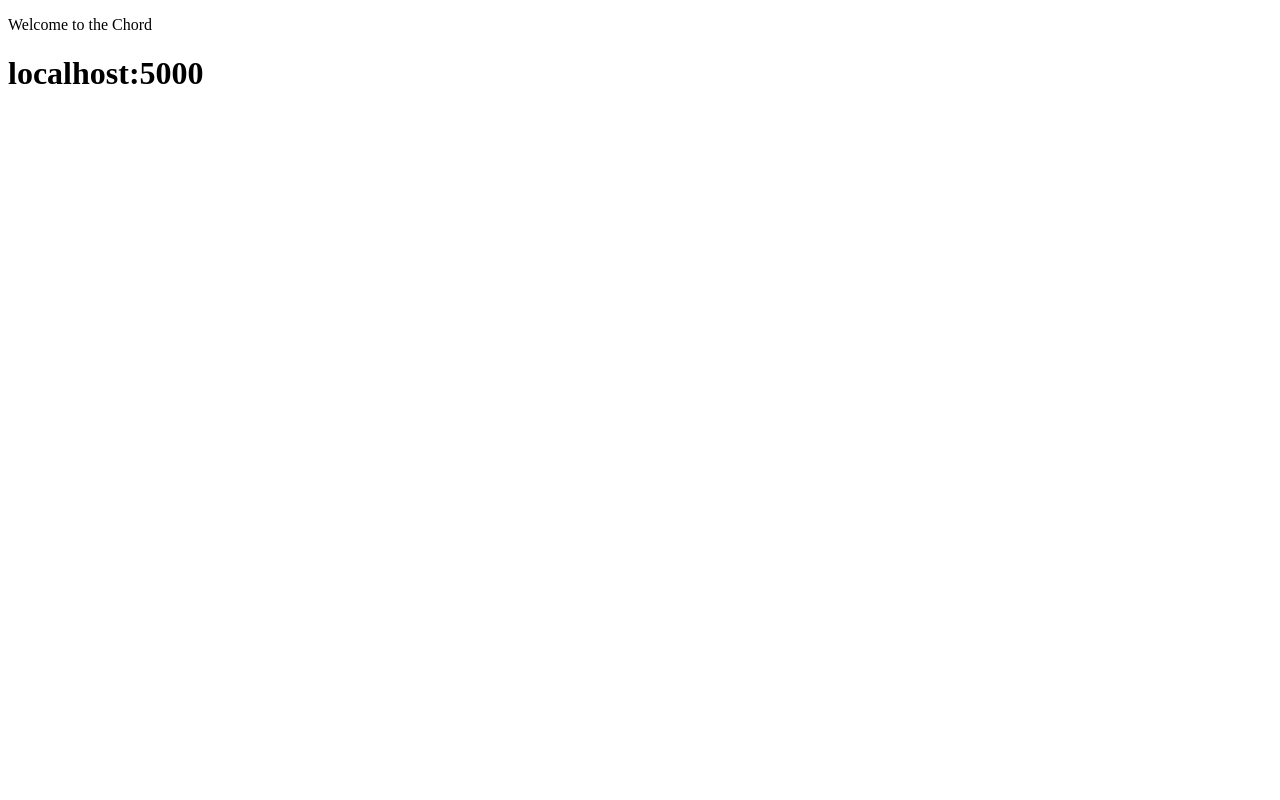
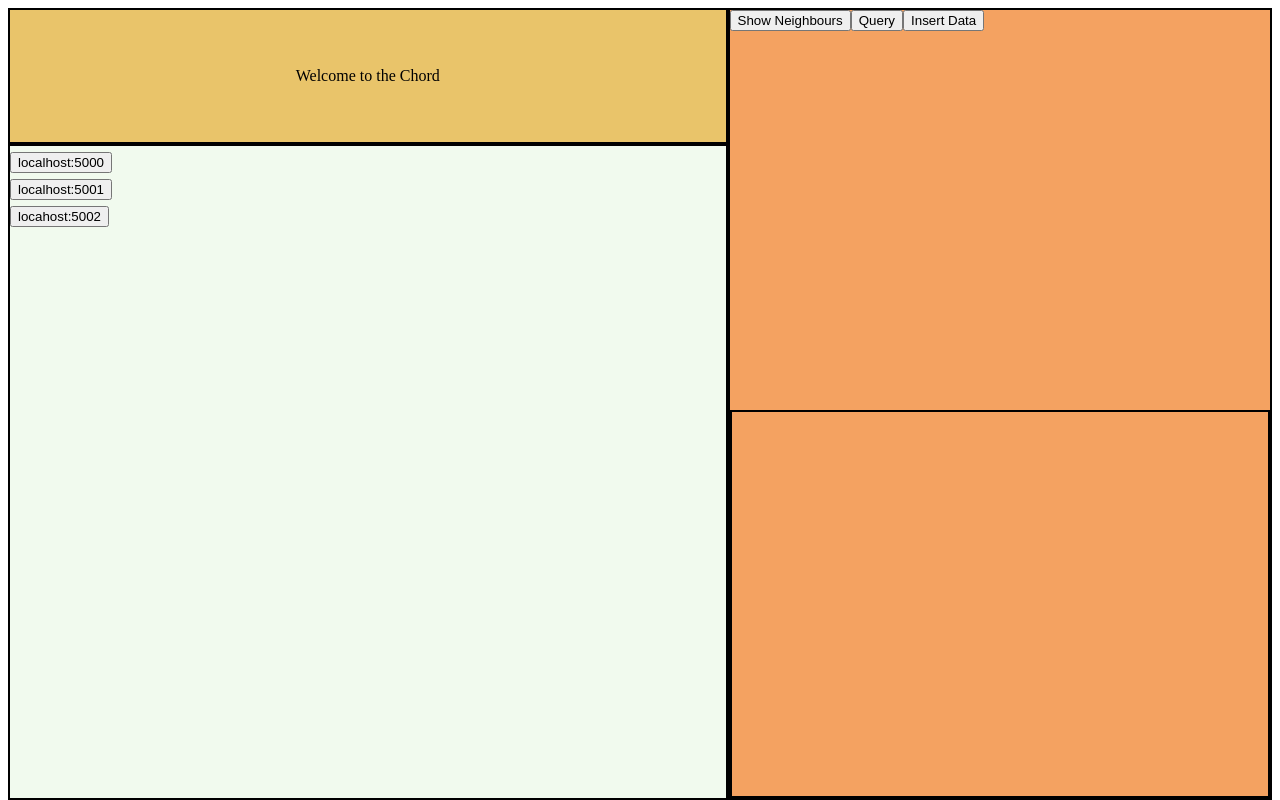
Before and after one commit to ktrip96/chord, a React (Create React App) app in the folder client/: page / in a window 1280 px wide. Built offline with nearby package versions, Linux system fonts and the light colour scheme; no server answers.

Commit message:
Added functionalities buttons

```diff
--- a/client/package.json
+++ b/client/package.json
@@ -8,9 +8,11 @@
     "@testing-library/user-event": "^12.8.3",
     "react": "^17.0.1",
     "react-dom": "^17.0.1",
+    "react-flow-renderer": "^9.2.0",
     "react-scripts": "4.0.3",
     "socket.io": "^4.0.0",
     "socket.io-client": "^4.0.0",
+    "styled-components": "^5.2.1",
     "web-vitals": "^1.1.0"
   },
   "scripts": {
--- a/client/src/components/Chord.js
+++ b/client/src/components/Chord.js
@@ -1,62 +1,97 @@
 import React, { useEffect, useState } from 'react'
 import io from 'socket.io-client'
+import styled from 'styled-components'
+import Graph from './Graph'
+import Menu from './Menu'
+
+//  ***  Styling ***
+
+const GeneralGrid = styled.div`
+  display: grid;
+  width: 100%;
+  height: 98vh;
+  grid-template-areas:
+    'h h h h m m'
+    'g g g g m m'
+    'g g g g m m'
+    'g g g g m m'
+    'g g g g m m'
+    'g g g g m m';
+`
+const GraphGrid = styled.div`
+  border: 2px solid black;
+  font-size: 24px;
+  background-color: #f1faee;
+  grid-area: g;
+`
+
+const HeaderGrid = styled.div`
+  border: 2px solid black;
+  background-color: #e9c46a;
+  grid-area: h;
+  display: flex;
+  align-items: center;
+  justify-content: center;
+`
+
+const MenuGrid = styled.div`
+  border: 2px solid black;
+  background-color: #f4a261;
+  grid-area: m;
+`
 
 export default function Chord() {
   // eslint-disable-next-line
   const [serverPort, setServerPort] = useState(5000)
-  const [portArray, setPortArray] = useState([{ ip: 'localhost:5000' }])
+  const [portArray, setPortArray] = useState([
+    { ip: 'localhost:5000' },
+    { ip: 'localhost:5001' },
+    { ip: 'locahost:5002' },
+  ])
 
-  useEffect(() => {
-    let socket = io(`http://localhost:${serverPort}`)
+  // useEffect(() => {
+  //   let socket = io(`http://localhost:${serverPort}`)
 
-    socket.emit('FRONT_initialise', { message: 'hello' })
-    socket.on('FRONT_send_data', ({ ME }) => {
-      console.log({ ME })
-    })
+  //   socket.emit('FRONT_initialise', { message: 'hello' })
+  //   socket.on('FRONT_send_data', (response) => {
+  //     console.log(response)
+  //   })
 
-    socket.on('FRONT_join', ({ join_ip_port }) => {
-      // TODO
-      // θέλει προσοχή, γιατί αν είμαι στον κόμβο 5001, το socket.on αφορά το socket
-      // του 5002, και έχει δεν ακούω τον boostrap
-      // Πρέπει κάπου να κρατήσω
-      console.log(`${join_ip_port} joined the chord`)
-      setPortArray([...portArray, { ip: join_ip_port }])
-      // κάνε update το array που κρατάει τα nodes που είναι αποθηκευμένα στο chord
-    })
+  //   socket.on('FRONT_join', ({ joiner }) => {
+  //     // TODO
+  //     // θέλει προσοχή, γιατί αν είμαι στον κόμβο 5001, το socket.on αφορά το socket
+  //     // του 5002, και έχει δεν ακούω τον boostrap
+  //     // Πρέπει κάπου να κρατήσω το socket που άνοιξα με το bootstrap
+  //     console.log(`${joiner} joined the chord`)
+  //     setPortArray([...portArray, { ip: joiner }])
+  //     // κάνε update το array που κρατάει τα nodes που είναι αποθηκευμένα στο chord
+  //   })
 
-    // TODO
-    // socket.on('FRONT_depart', ({}) => {
+  //   // TODO
+  //   // socket.on('FRONT_depart', ({}) => {
 
-    //   // κάνε update το array που κρατάει τα nodes που είναι αποθηκευμένα στο chord
-    // })
-  }, [serverPort])
+  //   //   // κάνε update το array που κρατάει τα nodes που είναι αποθηκευμένα στο chord
+  //   // })
+  // }, [serverPort])
 
-  const chordRender = portArray.map(({ ip }) => <h1>{ip}</h1>)
-  console.log('State is:', portArray)
+  const chordRender = portArray.map(({ ip }, k) => (
+    <div key={k}>
+      <button onClick={(e) => setServerPort(e.target.innerText.slice(-4))}>
+        {ip}
+      </button>
+    </div>
+  ))
+
   return (
-    <div>
-      <p>Welcome to the Chord</p>
-      {chordRender}
-    </div>
+    <GeneralGrid>
+      <HeaderGrid>Welcome to the Chord</HeaderGrid>
+      <GraphGrid>
+        {chordRender}
+        {/* <Graph /> */}
+      </GraphGrid>
+      <MenuGrid>
+        <Menu ip={serverPort} />
+      </MenuGrid>
+    </GeneralGrid>
   )
 }
-
-/**
- * console.log('JOIN')
- *  //* Κώδικας Front
-    socket.on('FRONT_initialise', () => {
-      socket.emit('FRONT_send_data', { ME })
-      front_socket = socket
-    })
-
-     // Kάθε φορά που κάνει κάποιος join στον Bootstrap
-      // στείλε στο Front το αντίστοιχο event.
-      front_socket && front_socket.emit('FRONT_join', { join_ip_port })
-
-
-    //* Κώδικας Front
-    socket.on('FRONT_initialise', () => {
-      socket.emit('FRONT_send_data', { ME })
-    })
-
- */
--- /dev/null
+++ b/client/src/components/Functionalities.js
@@ -0,0 +1,81 @@
+import React, { useState } from 'react'
+import styled from 'styled-components'
+
+const FuncGrid = styled.div`
+  height: 50vh;
+`
+
+export default function Functionalities({ setResult, ip }) {
+  const [showQuery, setShowQuery] = useState(false)
+  const [queryValue, setQueryValue] = useState('')
+  const [showInsert, setShowInsert] = useState(false)
+  const [insertValue, setInsertValue] = useState('')
+
+  return (
+    <FuncGrid>
+      {/* Show neighboors */}
+      <button
+        onClick={() => {
+          let result = `The neighboors of ${ip} are: `
+          setResult(result)
+        }}
+      >
+        Show Neighbours
+      </button>
+
+      {/* Query */}
+
+      <button
+        onClick={() => {
+          setShowQuery((value) => !value)
+        }}
+      >
+        {showQuery ? 'Hide Query Input' : 'Query'}
+      </button>
+      {showQuery && (
+        <form
+          onSubmit={(e) => {
+            e.preventDefault()
+            let result = `I run query for ${ip} looking for ${queryValue}`
+            setResult(result)
+          }}
+        >
+          <input
+            onChange={(e) => setQueryValue(e.target.value)}
+            type='text'
+            value={queryValue}
+            placeholder='Type a value to search'
+          />
+          <button type='submit'>Submit Query</button>
+        </form>
+      )}
+
+      {/* Insert */}
+
+      <button
+        onClick={() => {
+          setShowInsert((value) => !value)
+        }}
+      >
+        {showInsert ? 'Hide Insert Input' : 'Insert Data '}
+      </button>
+      {showInsert && (
+        <form
+          onSubmit={(e) => {
+            e.preventDefault()
+            let result = `I run insert for ${ip} inserting ${insertValue}`
+            setResult(result)
+          }}
+        >
+          <input
+            onChange={(e) => setInsertValue(e.target.value)}
+            type='text'
+            value={insertValue}
+            placeholder='Type some data to insert'
+          />
+          <button type='submit'>Submit Insert</button>
+        </form>
+      )}
+    </FuncGrid>
+  )
+}
--- /dev/null
+++ b/client/src/components/Graph.js
@@ -0,0 +1,43 @@
+import React from 'react'
+import ReactFlow, { Controls } from 'react-flow-renderer'
+
+const elements = [
+  {
+    id: '1',
+    type: 'input', // input node
+    data: { label: 'Input Node' },
+    position: { x: 250, y: 25 },
+  },
+  // default node
+  {
+    id: '2',
+    // you can also pass a React component as a label
+    data: { label: <div>Default Node</div> },
+    position: { x: 100, y: 125 },
+  },
+  {
+    id: '3',
+    type: 'output', // output node
+    data: { label: 'Output Node' },
+    position: { x: 250, y: 250 },
+  },
+  // animated edge
+  { id: 'e1-2', source: '1', target: '2', animated: true },
+  { id: 'e2-3', source: '2', target: '3' },
+  { id: 'e3-1', source: '1', target: '3', animated: true },
+]
+
+export default function Graph() {
+  return (
+    <div
+      style={{
+        height: 600,
+        border: '2px solid black',
+      }}
+    >
+      <ReactFlow elements={elements}>
+        <Controls />
+      </ReactFlow>
+    </div>
+  )
+}
--- a/client/src/components/Menu.js
+++ b/client/src/components/Menu.js
@@ -1,5 +1,15 @@
-import React from 'react'
+import React, { useState } from 'react'
+import Result from './Result'
+import Functionalities from './Functionalities'
 
-export default function Menu() {
-  return <div>Menu Section</div>
+// To Menu αποτελείται από 2 components
+// Tα functionalities και το result
+export default function Menu({ ip }) {
+  const [result, setResult] = useState('')
+  return (
+    <div style={{ display: 'block' }}>
+      <Functionalities setResult={setResult} ip={ip} />
+      <Result result={result} />
+    </div>
+  )
 }
--- /dev/null
+++ b/client/src/components/Result.js
@@ -0,0 +1,11 @@
+import React from 'react'
+import styled from 'styled-components'
+
+const ResultGrid = styled.div`
+  height: 48vh;
+  border: 2px solid black;
+`
+
+export default function Result({ result }) {
+  return <ResultGrid>{result}</ResultGrid>
+}
```
Also changed, not shown: 1 other file (tests, documents, lock files or other folders).
